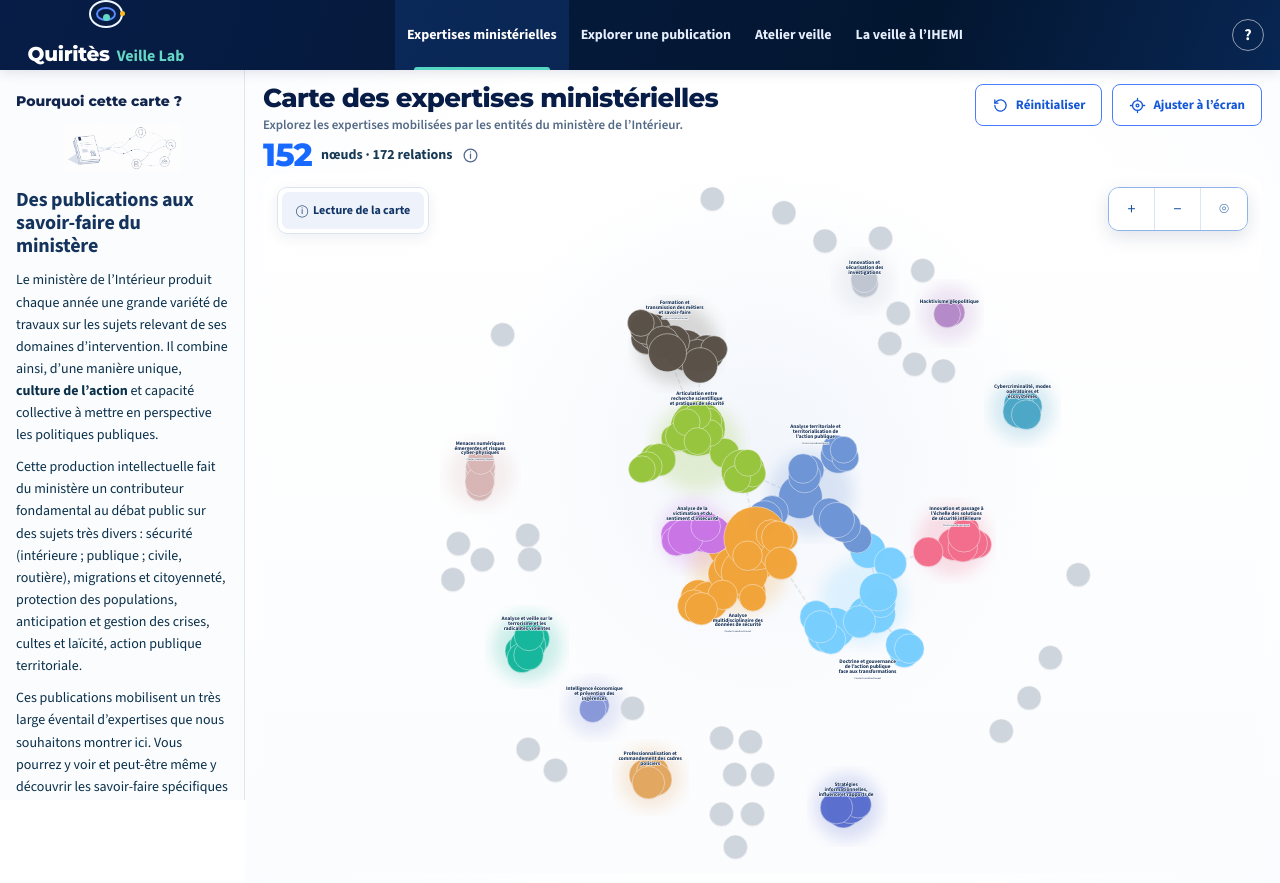
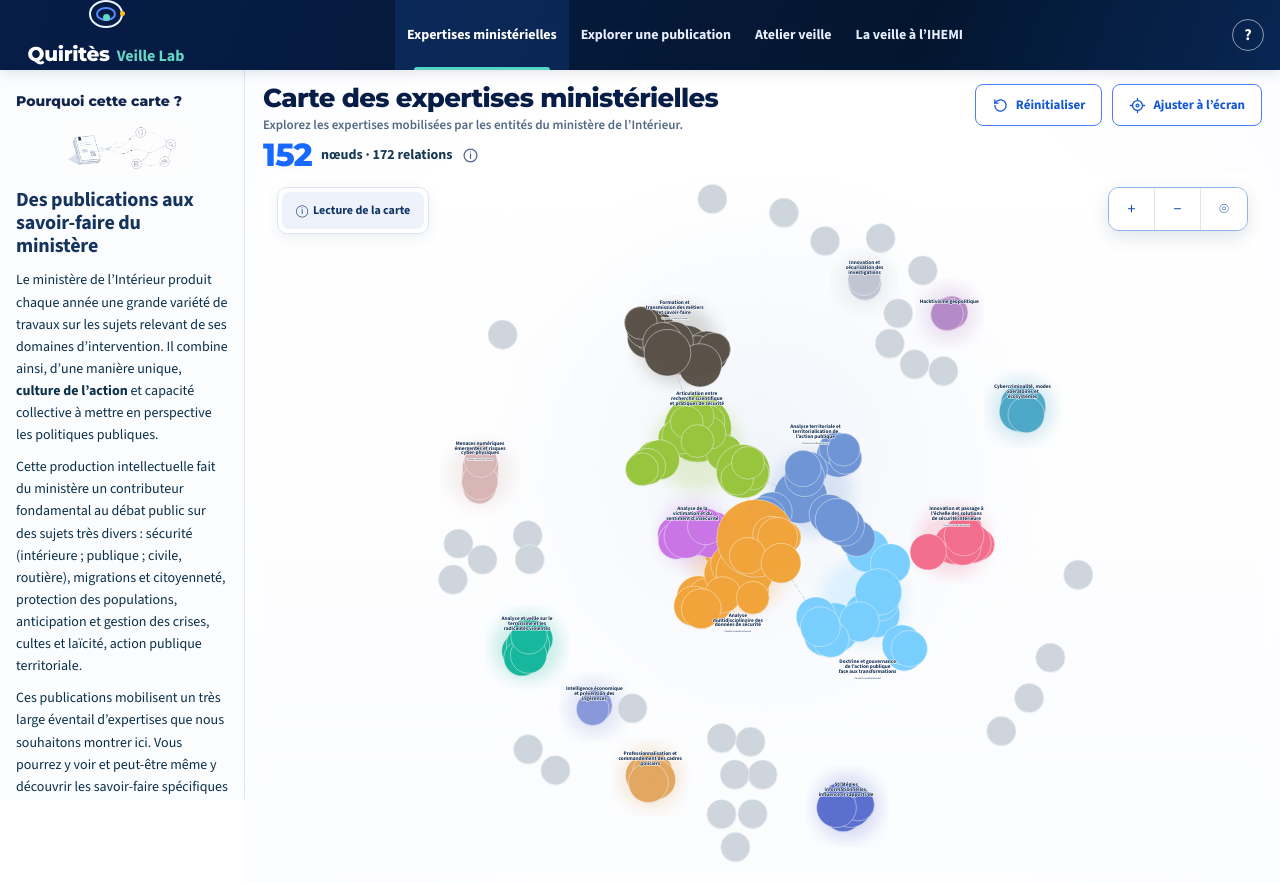
Before and after one commit to Quirites-ihemi/Veillelab, a React (Vite) app: page / in a window 1280 px wide. Both pictures are taken after a click on the button "Entrer dans Quiritès Lab". Built offline with nearby package versions, Linux system fonts and the light colour scheme.

Commit message:
Increase nodeSize and max range in Expertises.jsx

```diff
--- a/src/pages/Expertises.jsx
+++ b/src/pages/Expertises.jsx
@@ -135,7 +135,7 @@ export default function Expertises({ data }) {
   const [introExpanded, setIntroExpanded] = useState(true)
   const [readingOpen, setReadingOpen] = useState(false)
 
-  const [nodeSize, setNodeSize] = useState(2.0)
+  const [nodeSize, setNodeSize] = useState(2.45)
   const [linkDensity, setLinkDensity] = useState(1)
   const [resetToken, setResetToken] = useState(0)
   const [fitToken, setFitToken] = useState(0)
@@ -370,7 +370,7 @@ export default function Expertises({ data }) {
             <input
               type="range"
               min="1.2"
-              max="2.7"
+              max="3.4"
               step="0.05"
               value={nodeSize}
               onChange={e =>
```
